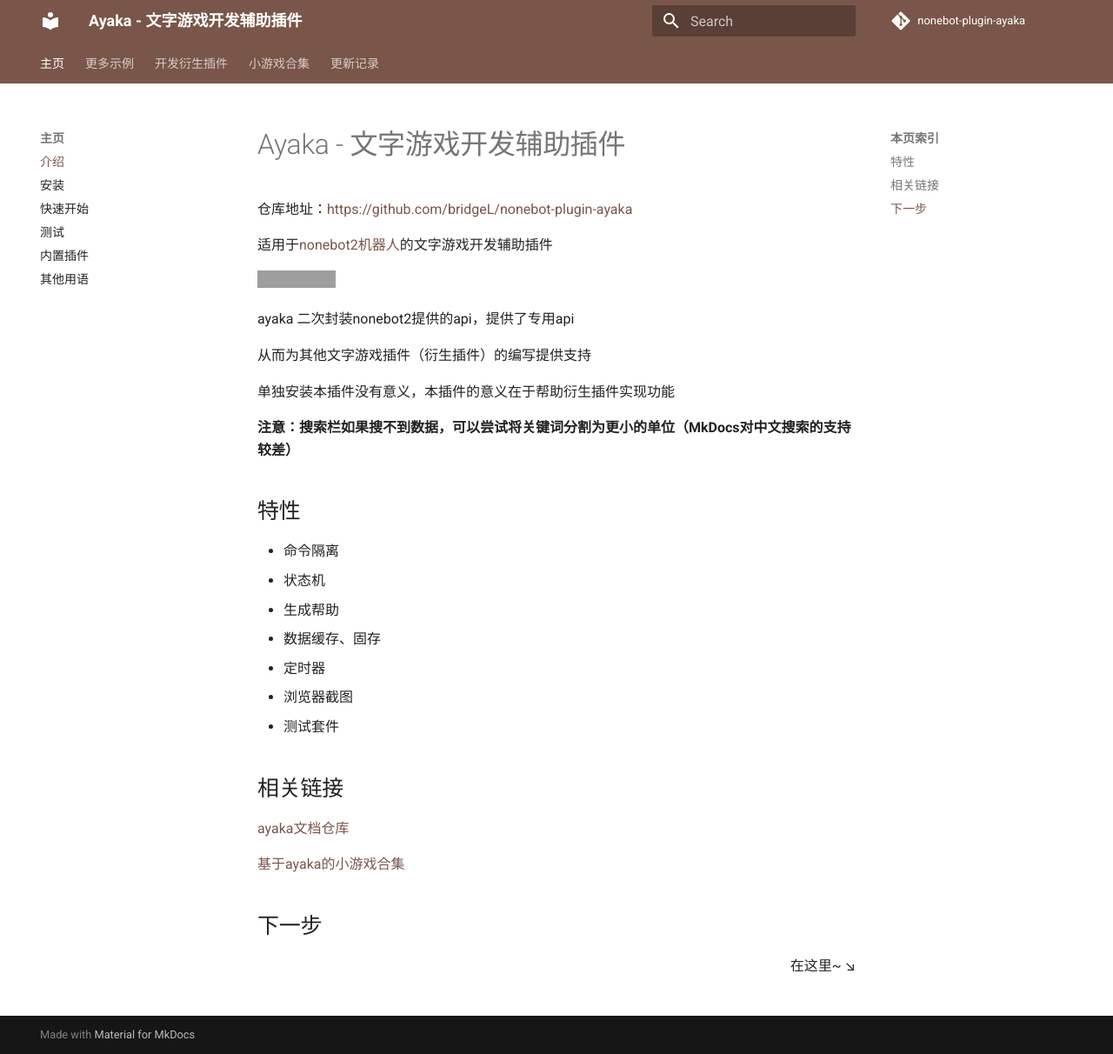
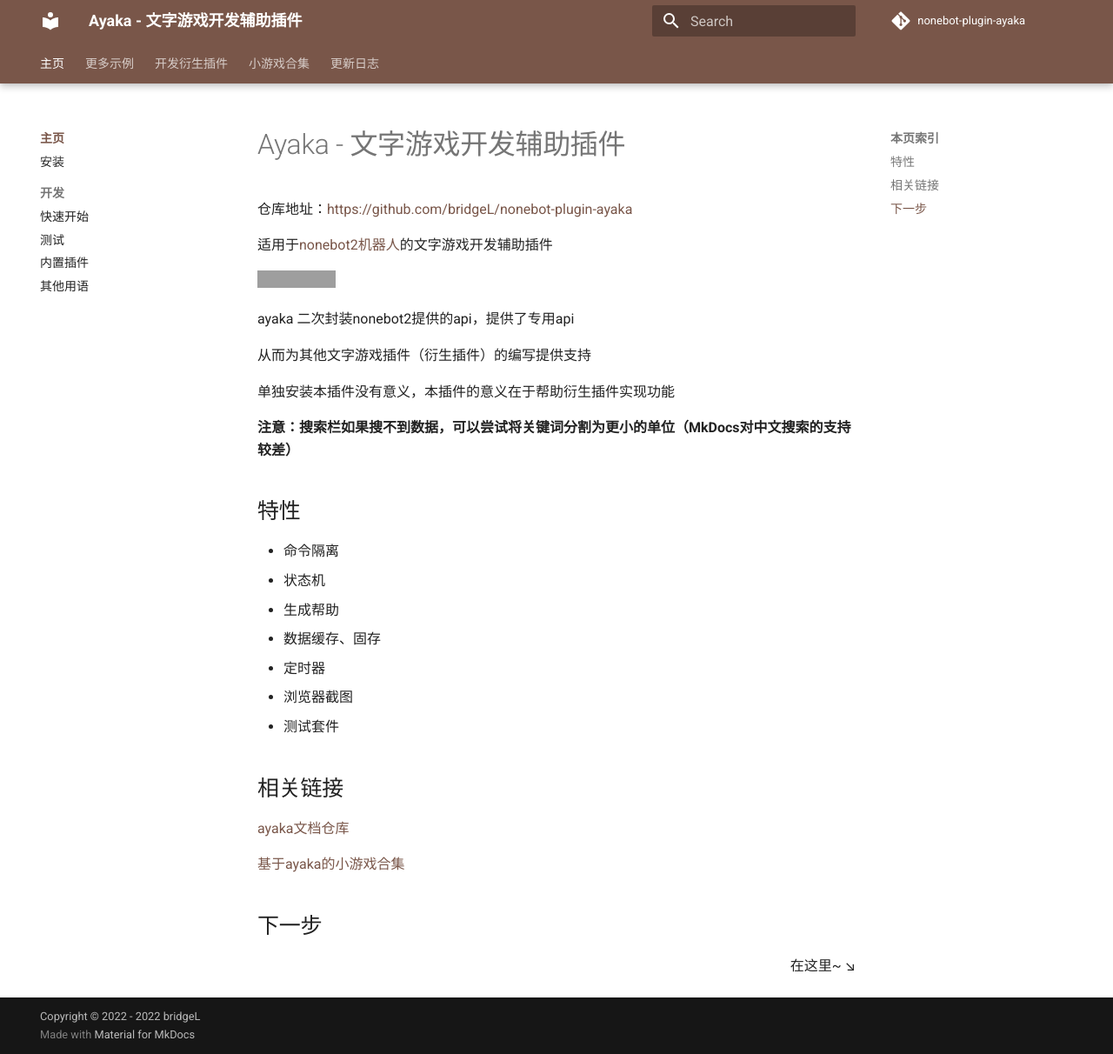
Before and after one commit to bridgeL/ayaka_doc, an MkDocs documentation site: the page built from docs/index.md, in a window 1280 px wide and 1212 px high. Shown: the whole window at 87% size. Built offline with MkDocs 1.6.1 and Material for MkDocs 9.7.7, drawn with Linux system fonts in a browser that asks for light colours; comment, search, counter and statistics services are not loaded; the version menu is left out; grey boxes are pictures that could not be loaded.

Commit message:
不好用

```diff
--- a/mkdocs.yml
+++ b/mkdocs.yml
@@ -1,48 +1,69 @@
+# Project information
 site_name: Ayaka - 文字游戏开发辅助插件
-repo_url: https://github.com/bridgeL/nonebot-plugin-ayaka
+site_url: https://bridgel.github.io/ayaka_doc/
+
+# Repository
 repo_name: nonebot-plugin-ayaka
+repo_url: https://github.com/bridgeL/nonebot-plugin-ayaka/
 
+# Copyright
+copyright: Copyright &copy; 2022 - 2022 bridgeL
+
+# Configuration
 theme:
   name: material
+  custom_dir: overrides
   palette:
     primary: brown
   features:
     - content.code.annotate
+    - navigation.indexes
+    - navigation.sections
     - navigation.tabs
-  custom_dir: overrides
+    - navigation.tabs.sticky
+    - navigation.tracking
+    - search.highlight
+    - search.suggest
+
 nav:
   - 主页:
-    - 介绍: index.md
-    - 安装: intro/install.md
-    - 快速开始: intro/quick_start.md
-    - 测试: intro/test.md
-    - 内置插件: intro/master.md
-    - 其他用语: intro/term.md
+      - 介绍: index.md
+      - 安装: intro/install.md
+      - 开发:
+          - 快速开始: intro/quick_start.md
+          - 测试: intro/test.md
+          - 内置插件: intro/master.md
+          - 其他用语: intro/term.md
   - 更多示例:
-    - 介绍: more/index.md
-    - 多级菜单: more/menu.md
-    - 多次输入: more/mult_input.md
-    - 整点报时: more/clock.md
-    - 分割参数: more/split.md
-    - 浏览器截图: more/baidu.md
+      - 介绍: more/index.md
+      - 状态机:
+          - 多级菜单: more/menu.md
+          - 多次输入: more/mult_input.md
+      - 其他功能:
+          - 整点报时: more/clock.md
+          - 分割参数: more/split.md
+          - 浏览器截图: more/baidu.md
   - 开发衍生插件:
-    - 前置内容: develop/index.md
-    - 速览: develop/api.md
-    - 注册回调: develop/on.md
-    - 数据读写: develop/storage.md
-    - 浏览器截图: develop/browser.md
-    - 属性: develop/property.md
-    - 方法: develop/function.md
+      - 前置内容: develop/index.md
+      - 速览: develop/api.md
+      - 注册回调: develop/on.md
+      - 数据读写: develop/storage.md
+      - 浏览器截图: develop/browser.md
+      - API:
+          - 属性: develop/property.md
+          - 方法: develop/function.md
   - 小游戏合集:
-    - 介绍: games/index.md
-    - 安装: games/install.md
-    - 谁是卧底: games/who-is-suspect.md
-    - 更多帮助: games/help.md
-  - 更新记录:
-    - 未来计划: change-log/next.md
-    - v4: change-log/v4.md
-    - v3: change-log/v3.md
-    - v2: change-log/v2.md
+      - 介绍: games/index.md
+      - 安装: games/install.md
+      - 游戏帮助:
+          - 谁是卧底: games/who-is-suspect.md
+          - 更多帮助: games/help.md
+  - 更新日志:
+      - 未来计划: change-log/next.md
+      - v4: change-log/v4.md
+      - v3: change-log/v3.md
+      - v2: change-log/v2.md
+
 markdown_extensions:
   - pymdownx.highlight:
       anchor_linenums: true
@@ -52,14 +73,25 @@ markdown_extensions:
   - toc:
       title: 本页索引
       permalink: true
+
+plugins:
+  - search:
+      lang:
+        - en
+        - ja
+      separator: '[\s\-\.]+'
+  - mike:
+      alias_type: symlink
+      redirect_template: null
+      deploy_prefix: ""
+      canonical_version: null
+      version_selector: true
+      css_dir: css
+      javascript_dir: js
+
 extra:
   version:
     provider: mike
-plugins:
-    - search:
-        lang:
-            - en
-            - ja
-        separator: '[\s\-\.]+'
+
 extra_javascript:
   - javascripts/version-mike.js
--- a/overrides/404.html
+++ b/overrides/404.html
@@ -1,26 +1,7 @@
-<!doctype html>
-<html lang="en">
-
-<head>
-    <meta charset="utf-8">
-    <meta name="viewport" content="width=device-width,initial-scale=1">
-    <link rel="icon" href="/assets/images/favicon.png">
-    <meta name="generator" content="mkdocs-1.4.1, mkdocs-material-8.5.7">
-    <title>Ayaka - 文字游戏开发辅助插件</title>
-    <script>
-        (window.onload = function () {
-            document.querySelector("#back").onclick = function () {
-                // 迁移网站时，该代码可能需要改
-                var url = window.location.origin + window.location.pathname.split("/", 3).join("/");
-                window.open(url);
-            };
-        })();
-    </script>
-</head>
-
-<body>
-    <h1>404 - Not found</h1>
-    <button id="back">返回当前版本主页</button>
-</body>
-
-</html>
+{#-
+  This file was automatically generated - do not edit
+-#}
+{% extends "main.html" %}
+{% block content %}
+  <h1>404 - Not found</h1>
+{% endblock %}
```
